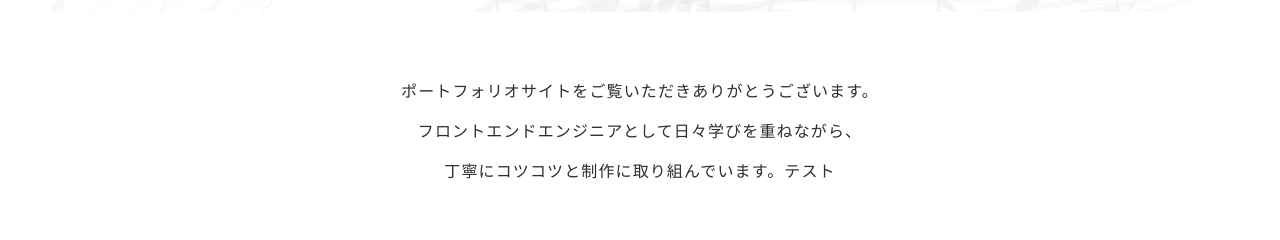
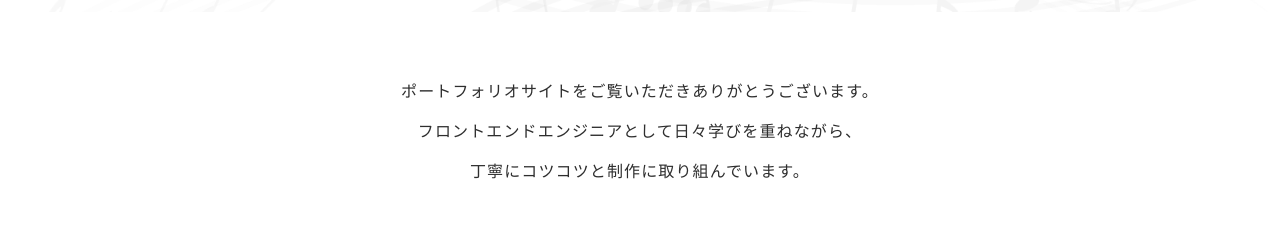
Before and after one commit to mayu-oshima/portfolio, a plain HTML site: page index.html in a window 1280 px wide. Shown: the part 788-1028 px from the top of the page. Drawn offline with nearby package versions, Linux system fonts and the light colour scheme.

Commit message:
gitpushテスト

```diff
--- a/index.html
+++ b/index.html
@@ -56,7 +56,7 @@
         <p>
           ポートフォリオサイトをご覧いただき<br class="sp_only">ありがとうございます。<br>
           フロントエンドエンジニアとして日々学びを重ねながら、<br>
-          丁寧にコツコツと制作に取り組んでいます。テスト
+          丁寧にコツコツと制作に取り組んでいます。
         </p>
       </div>
       <!-- /greeting -->
```
